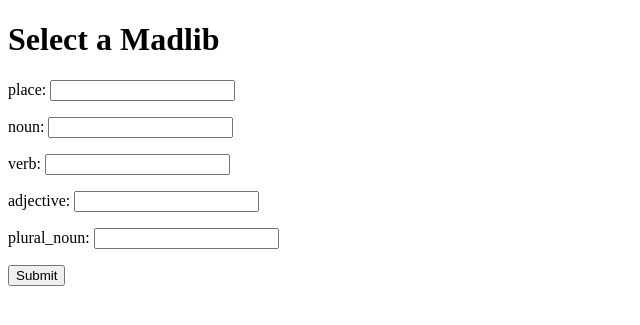
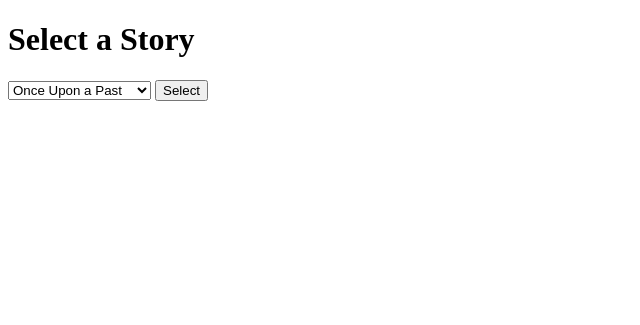
Before and after one commit to rna3/Madlib-Game, a Flask app: page / in a window 1280 px wide. Shown: the top 325 px of the page, without its empty margins (0-640 px from the left). Run offline with Flask 2, Linux system fonts and the light colour scheme.

Commit message:
added function to work with multiple stories

```diff
--- a/app.py
+++ b/app.py
@@ -1,6 +1,6 @@
 from flask import Flask, request, render_template
 from flask_debugtoolbar import DebugToolbarExtension
-from stories import story, story2
+from stories import stories
 
 app = Flask(__name__)
 
@@ -9,16 +9,33 @@ debug = DebugToolbarExtension(app)
 
 
 @app.route('/')
-def home_page():
-    """Return homepage, shows form to select stories."""
+def select_page():
+    """Return select_page."""
+
+    return render_template("select_page.html", stories=stories.values())
+
+@app.route("/prompt")
+def prompt_page():
+    """return the prompt for the selected story"""
+
+    story_id = request.args["story_id"]
+    story = stories[story_id]
 
     prompts = story.prompts
 
-    return render_template("home_page.html", prompts = prompts)
+    return render_template("prompt_page.html",
+                           story_id=story_id,
+                           title=story.title,
+                           prompts=prompts)
 
 @app.route('/story')
 def story_page():
     """Return madlib story_page."""
 
+    story_id = request.args["story_id"]
+    story = stories[story_id]
+
     text = story.generate(request.args)
-    return render_template("story_page.html", text = text)
+
+    return render_template("story_page.html",
+                           text=text)
--- a/stories.py
+++ b/stories.py
@@ -4,8 +4,8 @@
 class Story:
     """Madlibs story.
 
-    To  make a story, pass a list of prompts, and the text
-    of the template.
+    To  make a story, pass in a code, a title, a list of prompts, and the text
+    of the template
 
         >>> s = Story(["noun", "verb"],
         ...     "I love to {verb} a good {noun}.")
@@ -50,8 +50,9 @@ story2 = Story(
     "future_story",
     "In the Distant Future",
     ["place", "noun", "verb",],
-    """In the distant future there is a {place}.In it's shadow rests a
+    """In the distant future there is a {place}. In it's shadow rests a
        beautiful {noun}. It will love to {verb} for some reason."""
 )
 
+# dictionary for story codes
 stories = {s.code: s for s in [story, story2]}
--- a/templates/home_page.html
+++ b/templates/prompt_page.html
@@ -1,5 +1,5 @@
 {% extends 'base.html'  %}
-{% block title %}Create a Madlib{% endblock %}
+{% block title %}Select a Madlib{% endblock %}
 
 {%block content%}
 <h1>Select a Madlib</h1>
@@ -10,6 +10,7 @@
   <input name="{{prompt}}">
 </p>
 {% endfor %}
+<input type="hidden" name="story_id" value="{{story_id}}">
 <button>Submit</button>
 </form>
 {%endblock%}
--- /dev/null
+++ b/templates/select_page.html
@@ -0,0 +1,18 @@
+{% extends 'base.html'  %}
+{% block title %}Select a Madlib{% endblock %}
+
+{% block content %}
+
+<h1>Select a Story</h1>
+<form action="/prompt">
+    <select name="story_id">
+        {% for story in stories %}
+            <option value="{{ story.code }}">
+                {{ story.title }}
+            </option>
+        {% endfor %}
+    </select>
+    <button>Select</button>
+</form>
+
+{% endblock %}
```
